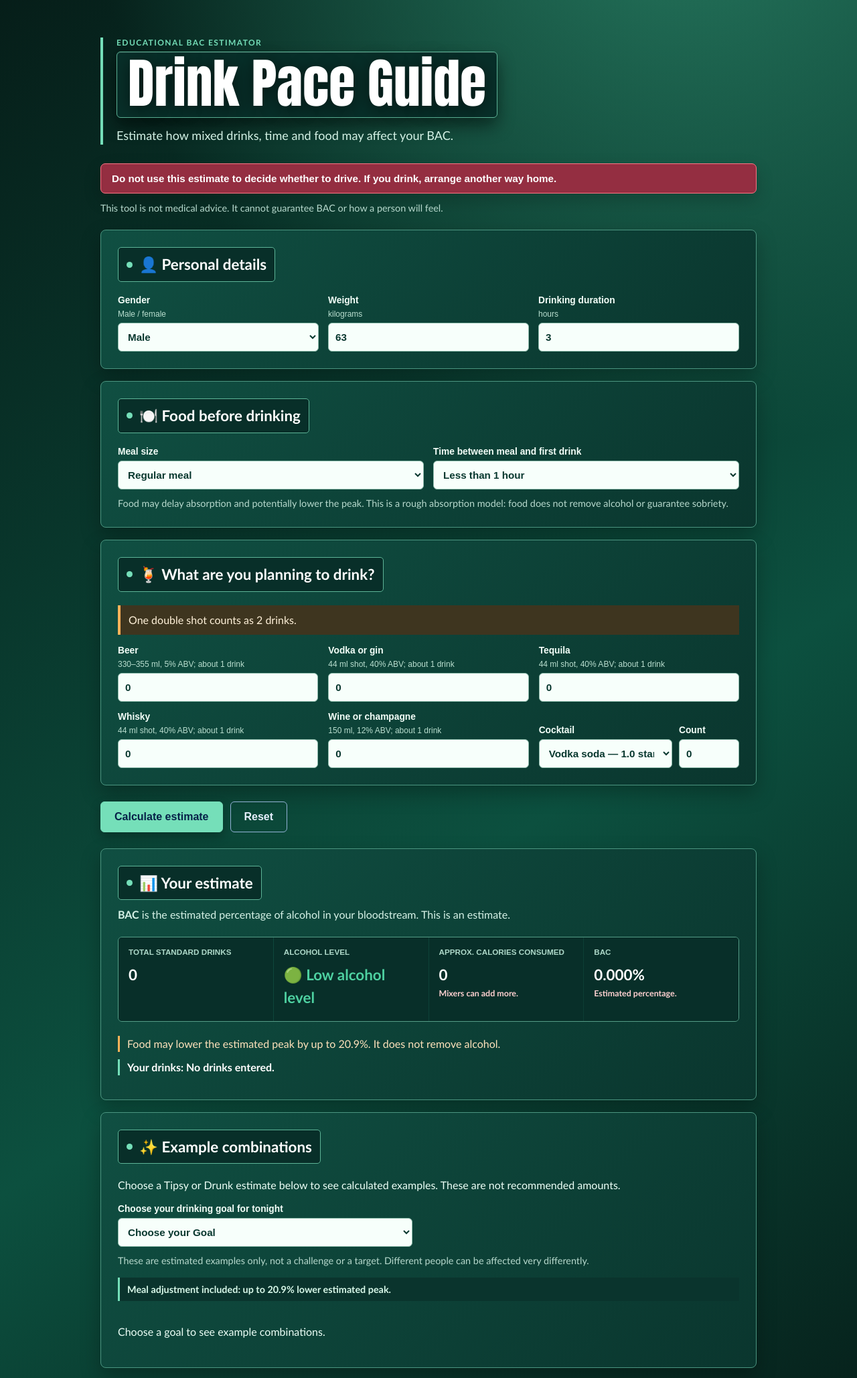
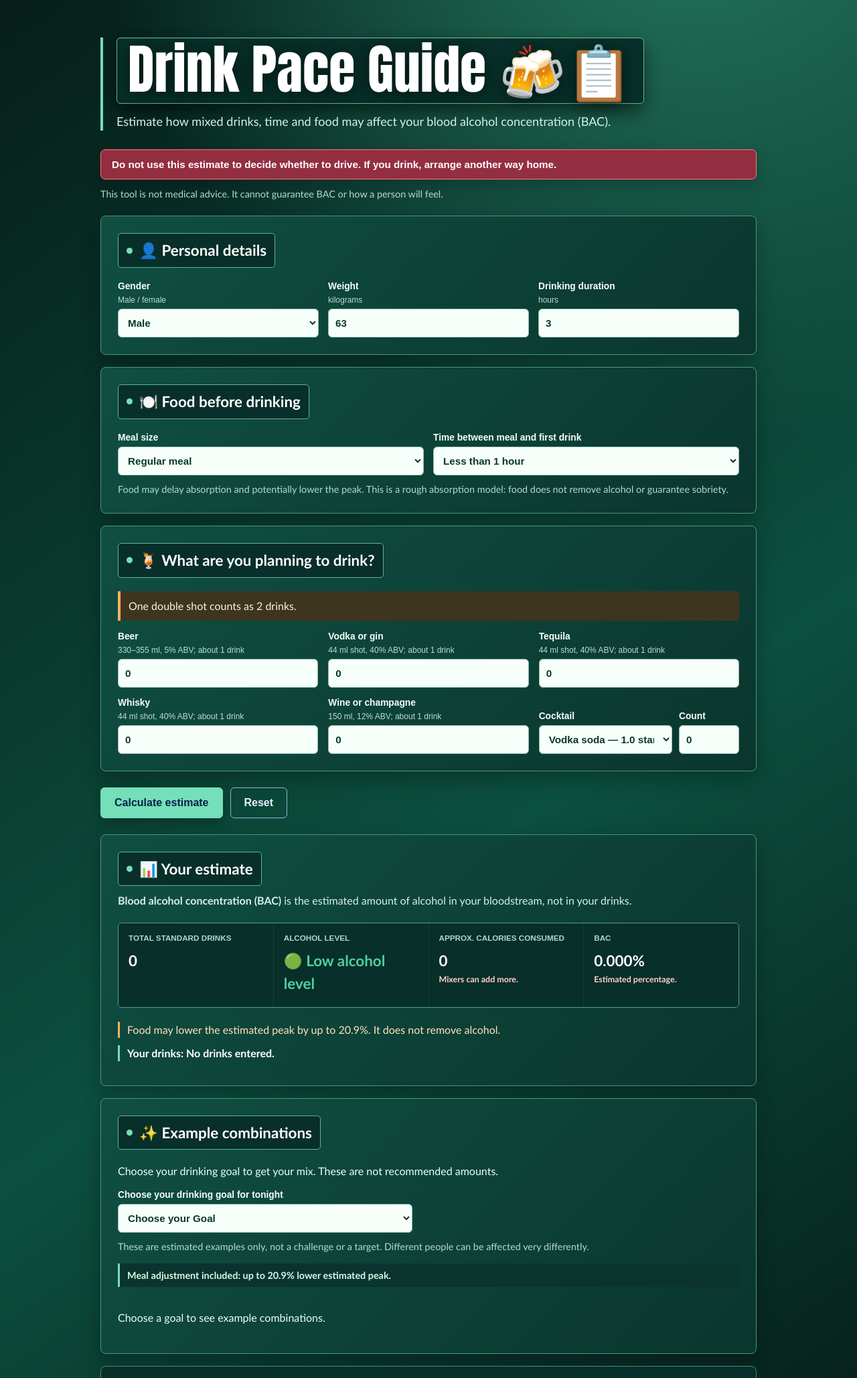
Before and after one commit to Tommysoliman/alcohol-caution, a Flask app: page / in a window 1280 px wide. Shown: the top 2058 px of the page at 67% size. Run offline with Flask 3, Linux system fonts and the light colour scheme; data that the repository does not hold is empty.

Commit message:
Refine guide copy and heading

```diff
--- a/templates/index.html
+++ b/templates/index.html
@@ -10,9 +10,8 @@
 <body>
   <main class="page-shell">
     <header class="site-header">
-      <p class="eyebrow">Educational BAC estimator</p>
-      <h1>Drink Pace Guide</h1>
-      <p>Estimate how mixed drinks, time and food may affect your BAC.</p>
+      <h1>Drink Pace Guide 🍻📋</h1>
+      <p>Estimate how mixed drinks, time and food may affect your blood alcohol concentration (BAC).</p>
     </header>
 
     <p class="warning-banner">Do not use this estimate to decide whether to drive. If you drink, arrange another way home.</p>
@@ -88,7 +87,7 @@
 
     <section class="card results" aria-labelledby="results-title" aria-live="polite">
       <h2 id="results-title">📊 Your estimate</h2>
-      <p class="bac-definition"><strong>BAC</strong> is the estimated percentage of alcohol in your bloodstream. This is an estimate.</p>
+      <p class="bac-definition"><strong>Blood alcohol concentration (BAC)</strong> is the estimated amount of alcohol in your bloodstream, not in your drinks.</p>
       <div class="result-grid">
         <div><span>Total standard drinks</span><strong id="total-drinks">—</strong></div>
         <div><span>Alcohol level</span><strong id="category">—</strong><small id="category-note"></small></div>
@@ -101,7 +100,7 @@
 
     <section class="card explorer" aria-labelledby="explorer-title">
       <h2 id="explorer-title">✨ Example combinations</h2>
-      <p class="explorer-intro">Choose a Tipsy or Drunk estimate below to see calculated examples. These are not recommended amounts.</p>
+      <p class="explorer-intro">Choose your drinking goal to get your mix. These are not recommended amounts.</p>
       <label>Choose your drinking goal for tonight
         <select name="target_band" form="calculator-form">
           <option value="" selected disabled>Choose your Goal</option>
```
